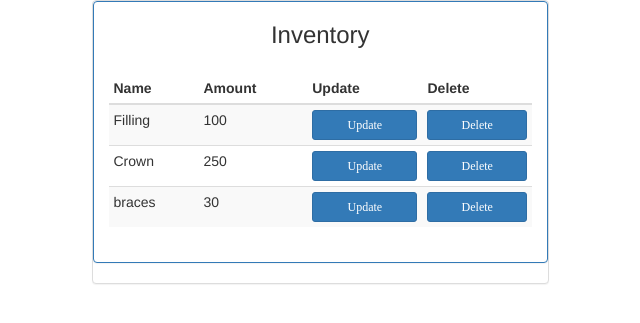
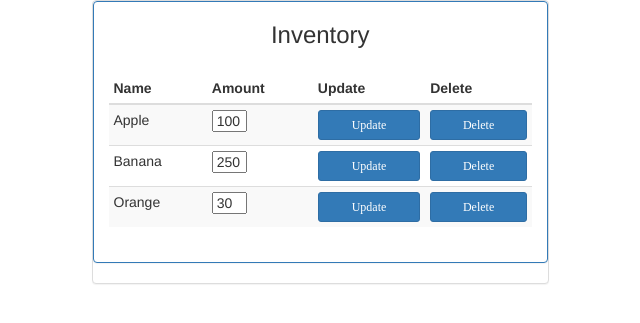
Before and after one commit to Roberto4958/OFS, a PHP site: page /admin.php in a window 1280 px wide. Shown: the top 323 px of the page, without its empty margins (271-911 px from the left). Run offline with PHP 8.4, Linux system fonts and the light colour scheme; data that the repository does not hold is empty; some libraries are stand-ins or nearby versions; some web fonts are replaced.

Commit message:
Static inventory page complete

```diff
--- a/admin.php
+++ b/admin.php
@@ -147,8 +147,8 @@
               <tbody>
                 <tr>
 
-                    <td>Filling</td>
-                    <td>100</td>
+                    <td>Apple</td>
+                    <td><textarea style="resize:none; width:35px"; rows = "1"> 100 </textarea></td>
 
 
                     <td><a href="http://www.jquery2dotnet.com" class="btn btn-sm btn-primary btn-block" role="button">Update</a></td>
@@ -156,8 +156,8 @@
                     </tr>
                 <tr>
 
-                    <td>Crown</td>
-                    <td>250</td>
+                    <td>Banana</td>
+                    <td><textarea style="resize:none; width:35px"; rows = "1"> 250 </textarea></td>
 
 
                     <td><a href="http://www.jquery2dotnet.com" class="btn btn-sm btn-primary btn-block" role="button">Update</a></td>
@@ -165,8 +165,8 @@
                 </tr>
                 <tr>
 
-                    <td>braces</td>
-                    <td>30</td>
+                    <td>Orange</td>
+                    <td><textarea style="resize:none; width:35px"; rows = "1"> 30 </textarea></td>
 
 
                     <td><a href="http://www.jquery2dotnet.com" class="btn btn-sm btn-primary btn-block" role="button">Update</a></td>
```
